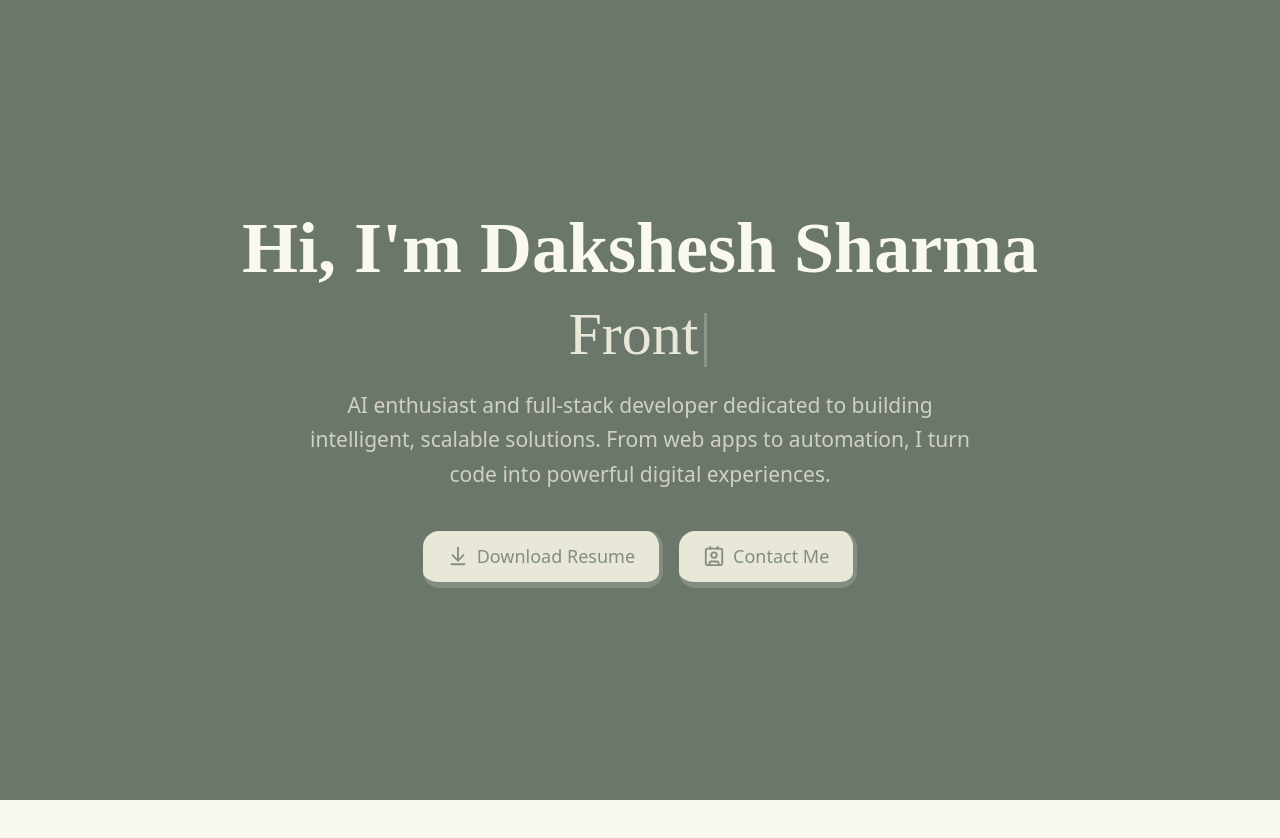
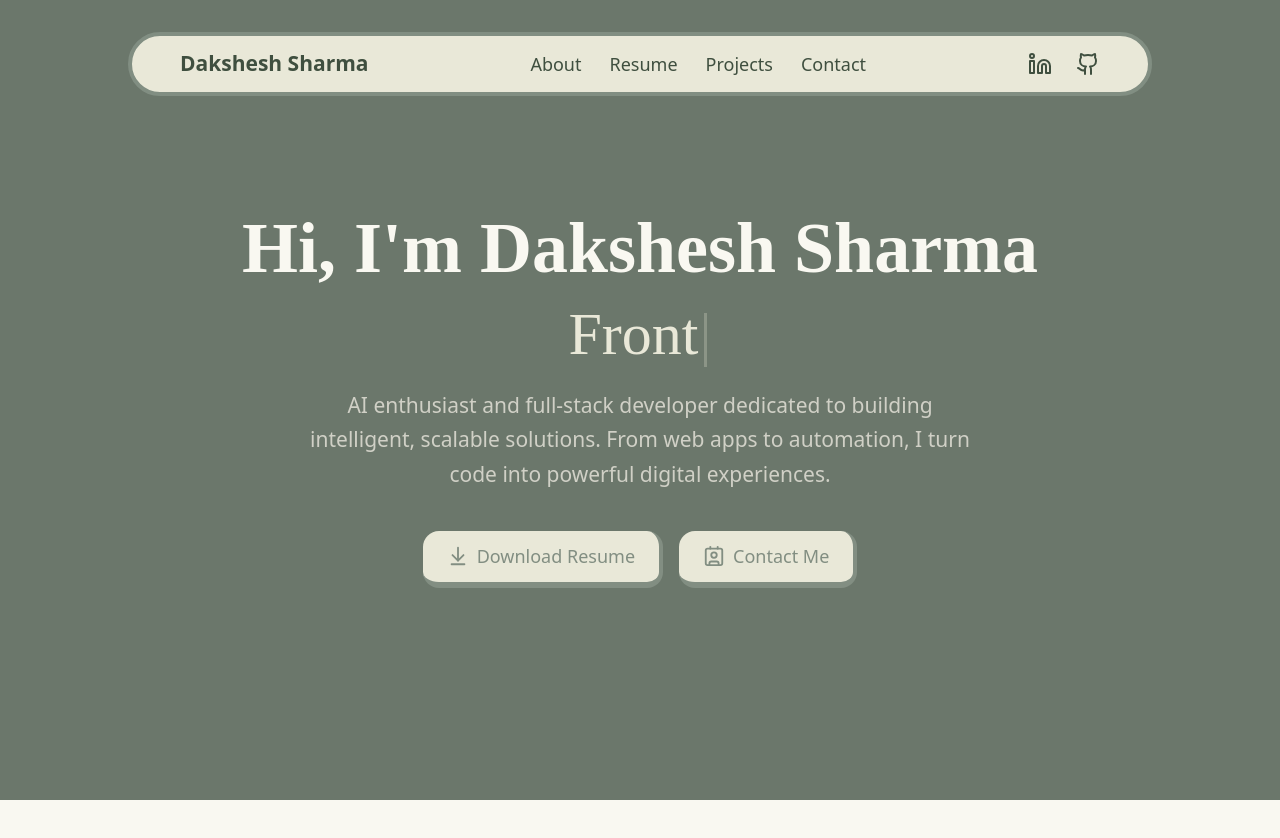
Before and after one commit to daksheshsharma2409/portfolio, a React (Vite) app: page / in a window 1280 px wide. Shown: the top 838 px of the page. Built offline with nearby package versions, Linux system fonts and the light colour scheme.

Commit message:
Added navbar

```diff
--- a/src/App.jsx
+++ b/src/App.jsx
@@ -1,9 +1,11 @@
 import React from "react";
 import HeroPage from "./components/HeroPage";
+import Navbar from "./components/Navbar";
 
 const App = () => {
   return (
     <div>
+      <Navbar />
       <HeroPage />
       <div className="h-screen w-screen"></div>
     </div>
--- a/src/components/HeroPage.jsx
+++ b/src/components/HeroPage.jsx
@@ -10,10 +10,14 @@ const HeroPage = () => {
       </h1>
 
       <h2 className="text-[#e9e8d8] text-3xl md:text-6xl mb-6 font-hero">
-        {/* Web Developer */}
         <Typewriter
           options={{
-            strings: ["Frontend Developer", "Data Analyst", "AI Enthusiast"],
+            strings: [
+              "Frontend Developer",
+              "Data Analyst",
+              "AI Enthusiast",
+              "Python Developer",
+            ],
             autoStart: true,
             loop: true,
           }}
--- /dev/null
+++ b/src/components/Navbar.jsx
@@ -0,0 +1,39 @@
+import React from "react";
+import { Linkedin } from "lucide-react";
+import { Github } from "lucide-react";
+
+const Navbar = () => {
+  return (
+    <div className="relative flex justify-center top-8">
+      <div className="fixed w-5xl ml-auto mr-auto bg-[#e9e8d8] h-16 rounded-4xl flex items-center justify-between pl-10 pr-10 border-4 border-[#818e82] transition duration-200 ease-in-out hover:bg-[#d7d6c7] hover:border-[#4d574d]">
+        <h1 className="font-bold text-[21px] text-[#3f4f3f] cursor-pointer pl-2 pr-2 pt-1 pb-1 rounded-2xl transition duration-300 delay-75 ease-in-out hover:bg-[#6b776b] hover:text-[#e9e8d8]">
+          Dakshesh Sharma
+        </h1>
+        <ul className="flex gap-3 list-none">
+          <li className="cursor-pointer text-[18px] text-[#3f4f3f] pl-2 pr-2 pt-1 pb-1 rounded-2xl transition duration-300 delay-75 ease-in-out hover:bg-[#6b776b] hover:text-[#e9e8d8]">
+            About
+          </li>
+          <li className="cursor-pointer text-[18px] text-[#3f4f3f] pl-2 pr-2 pt-1 pb-1 rounded-2xl transition duration-300 delay-75 ease-in-out hover:bg-[#6b776b] hover:text-[#e9e8d8]">
+            Resume
+          </li>
+          <li className="cursor-pointer text-[18px] text-[#3f4f3f] pl-2 pr-2 pt-1 pb-1 rounded-2xl transition duration-300 delay-75 ease-in-out hover:bg-[#6b776b] hover:text-[#e9e8d8]">
+            Projects
+          </li>
+          <li className="cursor-pointer text-[18px] text-[#3f4f3f] pl-2 pr-2 pt-1 pb-1 rounded-2xl transition duration-300 delay-75 ease-in-out hover:bg-[#6b776b] hover:text-[#e9e8d8]">
+            Contact
+          </li>
+        </ul>
+        <ul className="flex gap-2 list-none">
+          <li className="cursor-pointer text-[#3f4f3f] pl-2 pr-2 pt-1 pb-1 rounded-2xl transition duration-300 delay-75 ease-in-out hover:bg-[#6b776b] hover:text-[#e9e8d8]">
+            <Linkedin />
+          </li>
+          <li className="cursor-pointer text-[#3f4f3f] pl-2 pr-2 pt-1 pb-1 rounded-2xl transition duration-300 delay-75 ease-in-out hover:bg-[#6b776b] hover:text-[#e9e8d8]">
+            <Github />
+          </li>
+        </ul>
+      </div>
+    </div>
+  );
+};
+
+export default Navbar;
```
